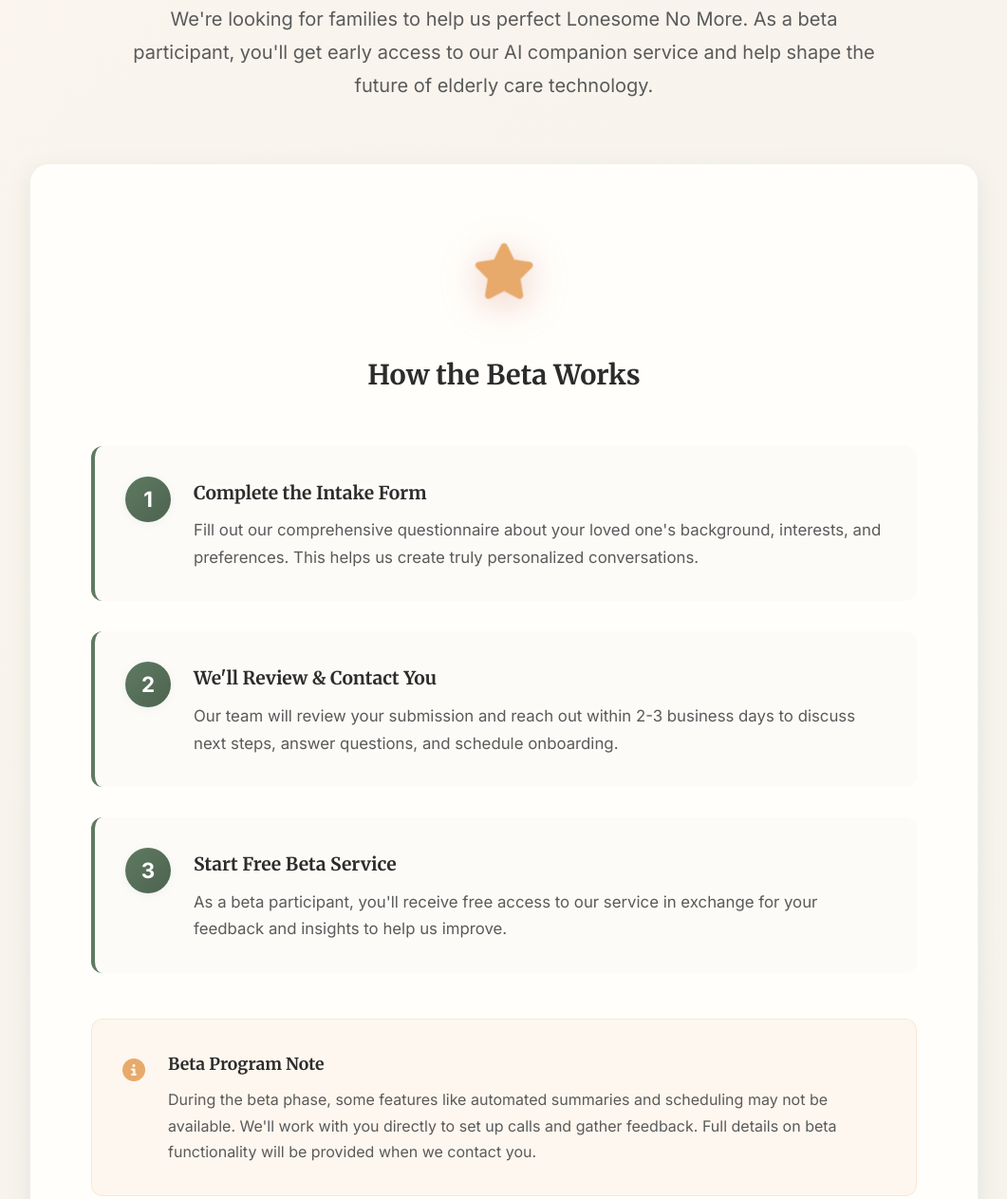
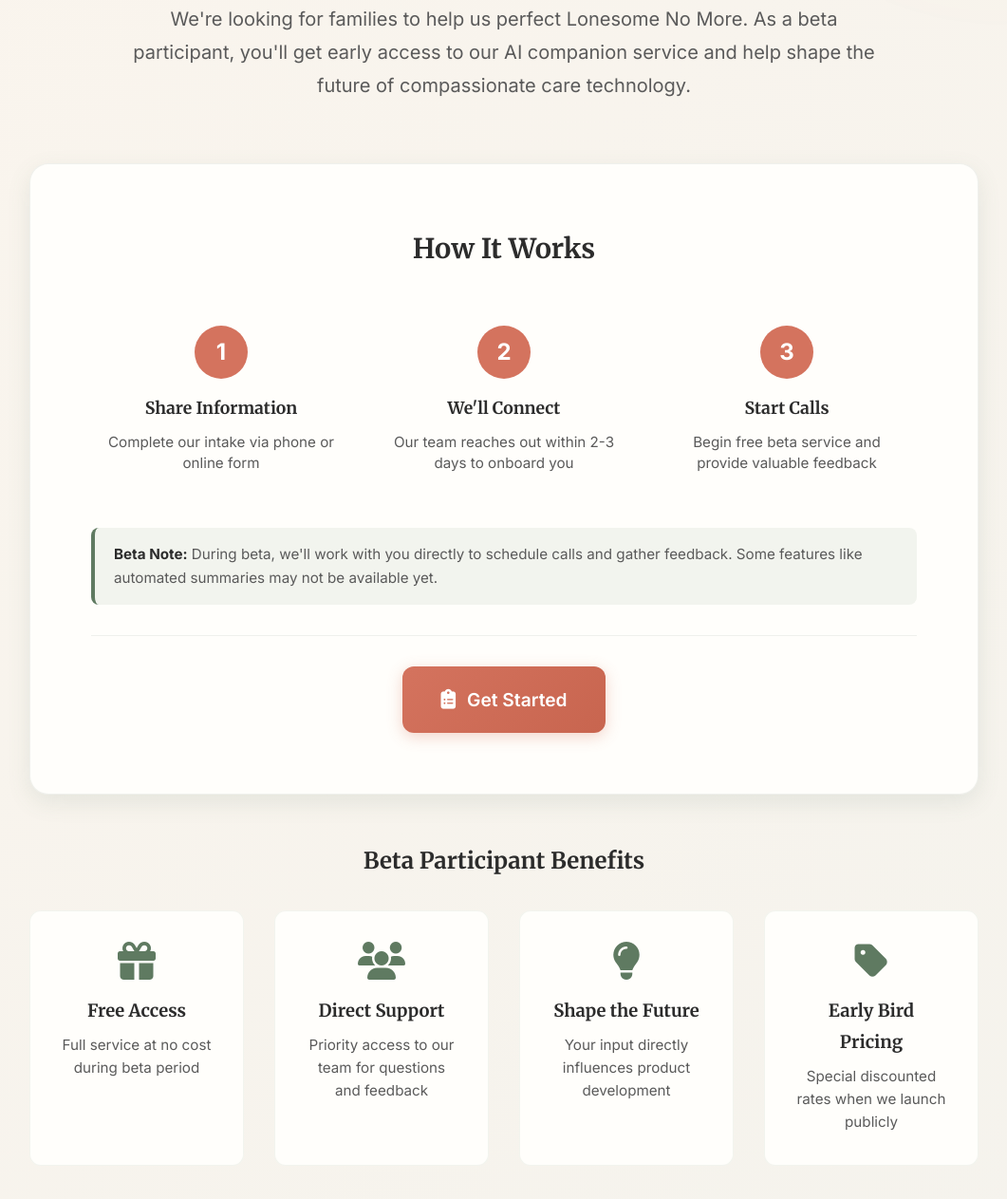
Before and after one commit to ctaloi/lonesomenomore-splash, a plain HTML site: page index.html in a window 1280 px wide. Shown: the part 2405-3668 px from the top of the page at 95% size, without its empty margins (109-1170 px from the left). Drawn offline with Linux system fonts and the light colour scheme; a script that the page names is missing.

Commit message:
Add verbal intake option and improve beta onboarding experience
- Add verbal intake choice on beta-intake.html welcome page
  - Two-card layout: phone call with Ms. Walker or fill out form
  - Phone number: (315) 384-8350
  - Clean, balanced design with hover effects
  - Responsive: stacks on mobile

- Update beta-intake.html welcome page
  - Add fourth feature bullet: "Shape the Future"
  - Remove time estimate (12-15 minutes)
  - Hide progress bar on welcome page (section 0 only)
  - Remove "Getting Started" text from empty progress state

- Redesign beta section on index.html
  - Simplify "How It Works" to compact 3-step layout
  - Update steps for phone/form choice
  - Condense beta notice into smaller callout
  - Change button text to "Get Started"
  - Remove time estimate note
  - Update copy from "elderly care" to "compassionate care"

🤖 Generated with [Claude Code](https://claude.com/claude-code)

Co-Authored-By: Claude <noreply@anthropic.com>

```diff
--- a/index.html
+++ b/index.html
@@ -1722,47 +1722,35 @@
             <div class="beta-content">
                 <div class="beta-intro">
                     <p class="beta-description">
-                        We're looking for families to help us perfect Lonesome No More. As a beta participant, you'll get early access to our AI companion service and help shape the future of elderly care technology.
+                        We're looking for families to help us perfect Lonesome No More. As a beta participant, you'll get early access to our AI companion service and help shape the future of compassionate care technology.
                     </p>
                 </div>
 
                 <div class="beta-card">
-                    <div class="beta-icon">
-                        <i class="fas fa-star"></i>
-                    </div>
-                    <h3 class="beta-title">How the Beta Works</h3>
-                    <div class="beta-steps">
-                        <div class="beta-step">
-                            <div class="beta-step-number">1</div>
-                            <div class="beta-step-content">
-                                <h4>Complete the Intake Form</h4>
-                                <p>Fill out our comprehensive questionnaire about your loved one's background, interests, and preferences. This helps us create truly personalized conversations.</p>
-                            </div>
+                    <h3 class="beta-title" style="text-align: center; font-family: 'Merriweather', serif; font-size: 1.8rem; margin-bottom: 30px; color: var(--text-dark);">How It Works</h3>
+
+                    <div style="display: grid; grid-template-columns: repeat(3, 1fr); gap: 24px; margin-bottom: 32px;">
+                        <div style="text-align: center; padding: 24px 16px;">
+                            <div style="width: 56px; height: 56px; background: var(--secondary-color); color: white; border-radius: 50%; display: flex; align-items: center; justify-content: center; font-size: 1.5rem; font-weight: 700; margin: 0 auto 16px;">1</div>
+                            <h4 style="font-family: 'Merriweather', serif; font-size: 1.1rem; margin-bottom: 8px; color: var(--text-dark);">Share Information</h4>
+                            <p style="color: var(--text-medium); font-size: 0.95rem; line-height: 1.5;">Complete our intake via phone or online form</p>
                         </div>
-                        <div class="beta-step">
-                            <div class="beta-step-number">2</div>
-                            <div class="beta-step-content">
-                                <h4>We'll Review & Contact You</h4>
-                                <p>Our team will review your submission and reach out within 2-3 business days to discuss next steps, answer questions, and schedule onboarding.</p>
-                            </div>
+                        <div style="text-align: center; padding: 24px 16px;">
+                            <div style="width: 56px; height: 56px; background: var(--secondary-color); color: white; border-radius: 50%; display: flex; align-items: center; justify-content: center; font-size: 1.5rem; font-weight: 700; margin: 0 auto 16px;">2</div>
+                            <h4 style="font-family: 'Merriweather', serif; font-size: 1.1rem; margin-bottom: 8px; color: var(--text-dark);">We'll Connect</h4>
+                            <p style="color: var(--text-medium); font-size: 0.95rem; line-height: 1.5;">Our team reaches out within 2-3 days to onboard you</p>
                         </div>
-                        <div class="beta-step">
-                            <div class="beta-step-number">3</div>
-                            <div class="beta-step-content">
-                                <h4>Start Free Beta Service</h4>
-                                <p>As a beta participant, you'll receive free access to our service in exchange for your feedback and insights to help us improve.</p>
-                            </div>
+                        <div style="text-align: center; padding: 24px 16px;">
+                            <div style="width: 56px; height: 56px; background: var(--secondary-color); color: white; border-radius: 50%; display: flex; align-items: center; justify-content: center; font-size: 1.5rem; font-weight: 700; margin: 0 auto 16px;">3</div>
+                            <h4 style="font-family: 'Merriweather', serif; font-size: 1.1rem; margin-bottom: 8px; color: var(--text-dark);">Start Calls</h4>
+                            <p style="color: var(--text-medium); font-size: 0.95rem; line-height: 1.5;">Begin free beta service and provide valuable feedback</p>
                         </div>
                     </div>
 
-                    <div class="beta-notice">
-                        <div class="beta-notice-icon">
-                            <i class="fas fa-info-circle"></i>
-                        </div>
-                        <div class="beta-notice-content">
-                            <h4>Beta Program Note</h4>
-                            <p>During the beta phase, some features like automated summaries and scheduling may not be available. We'll work with you directly to set up calls and gather feedback. Full details on beta functionality will be provided when we contact you.</p>
-                        </div>
+                    <div style="background: rgba(95, 122, 97, 0.08); border-left: 4px solid var(--primary-color); padding: 16px 20px; border-radius: 8px; margin-bottom: 32px;">
+                        <p style="color: var(--text-medium); font-size: 0.95rem; line-height: 1.6; margin: 0;">
+                            <strong style="color: var(--text-dark);">Beta Note:</strong> During beta, we'll work with you directly to schedule calls and gather feedback. Some features like automated summaries may not be available yet.
+                        </p>
                     </div>
 
                     <div class="beta-cta">
@@ -1771,6 +1759,14 @@
                             Get Started
                         </a>
                     </div>
+
+                    <style>
+                        @media (max-width: 768px) {
+                            div[style*="grid-template-columns: repeat(3, 1fr)"] {
+                                grid-template-columns: 1fr !important;
+                            }
+                        }
+                    </style>
                 </div>
 
                 <div class="beta-benefits">
```
Also changed, not shown: beta-intake.html (+10 -2 lines).
